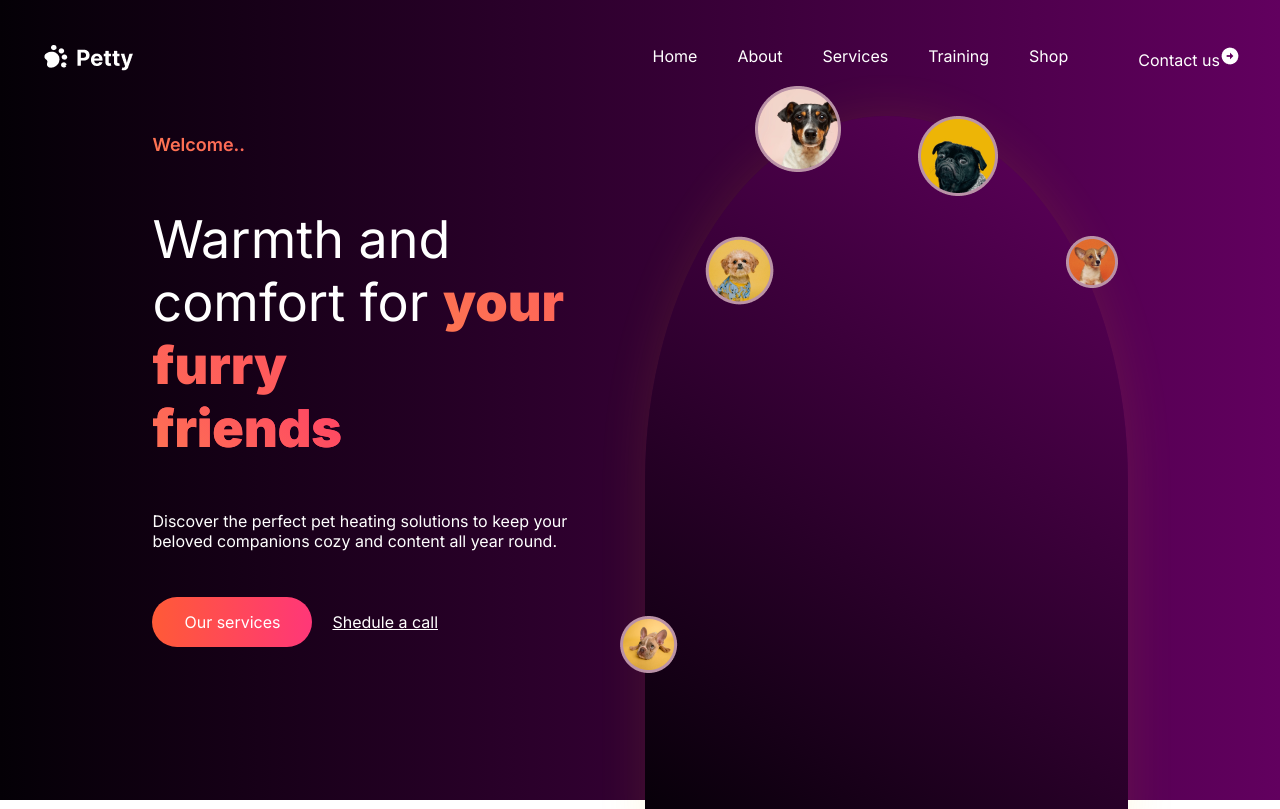
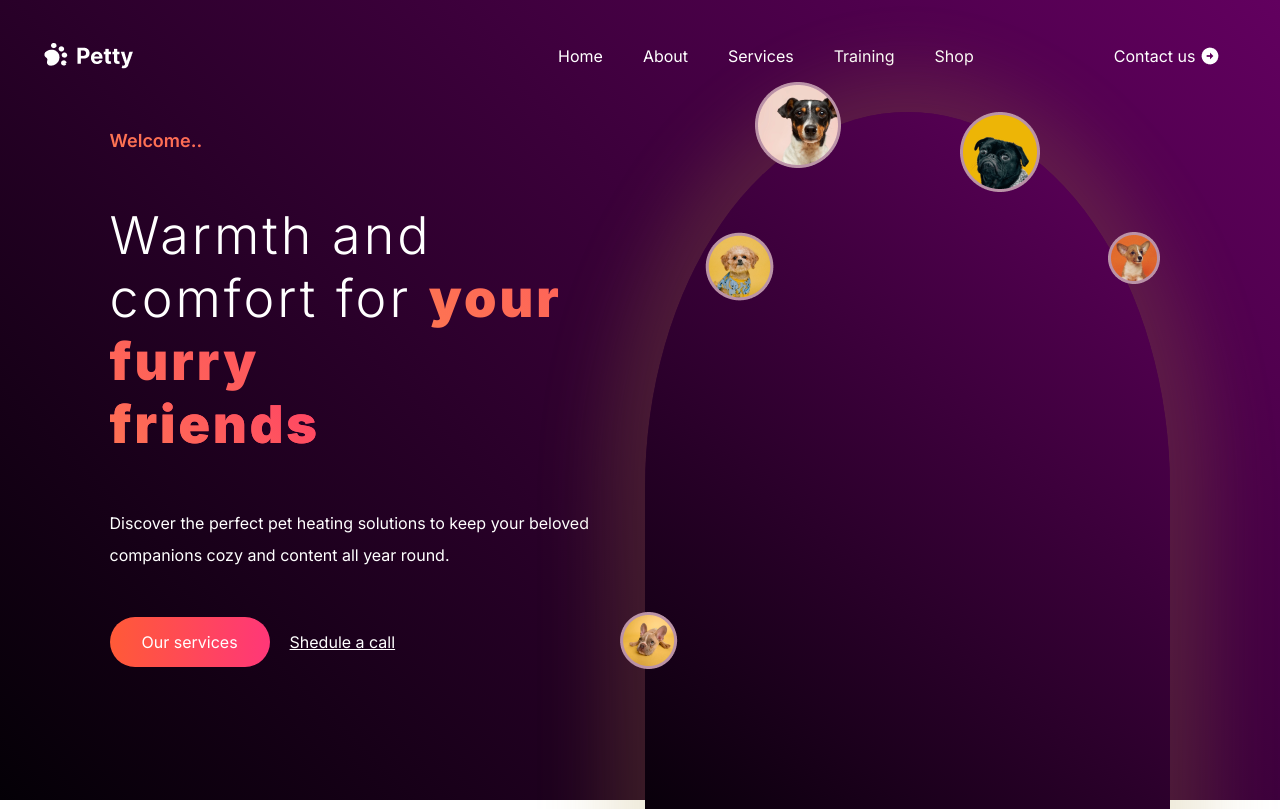
Before and after one commit to AstaRem/petty, a plain HTML site: page index.html in a window 1280 px wide. Shown: the top 809 px of the page. Drawn offline with Linux system fonts and the light colour scheme.

Commit message:
finished desktop styling

```diff
--- a/index.html
+++ b/index.html
@@ -20,12 +20,12 @@
                 </div>
                 <nav>
                     <ul class="nav-list">
-                        <li><span class="paw"><img class="paw-img" src="./images/hover-paw.png"></span><a href="#">Home</a></li>
-                        <li><span class="paw"><img class="paw-img" src="./images/hover-paw.png"></span><a href="#">About</a></li>
-                        <li><span class="paw"><img class="paw-img" src="./images/hover-paw.png"></span><a href="#">Services</a></li>
-                        <li><span class="paw"><img class="paw-img" src="./images/hover-paw.png"></span><a href="#">Training</a></li>
-                        <li><span class="paw"><img class="paw-img" src="./images/hover-paw.png"></span><a href="#">Shop</a></li>
-                        <li><span class="paw"><img class="paw-img" src="./images/hover-paw.png"></span><a href="#">Contact us</a><img src="./images/arrow-right-circle-fill.png"></li>
+                        <li><span class="paw"><img class="paw-img" src="./images/hover-paw.png"></span><span class="nav-link"><a href="#">Home</a></span></li>
+                        <li><span class="paw"><img class="paw-img" src="./images/hover-paw.png"></span><span class="nav-link"><a href="#">About</a></span></li>
+                        <li><span class="paw"><img class="paw-img" src="./images/hover-paw.png"></span><span class="nav-link"><a href="#">Services</a></span></li>
+                        <li><span class="paw"><img class="paw-img" src="./images/hover-paw.png"></span><span class="nav-link"><a href="#">Training</a></span></li>
+                        <li><span class="paw"><img class="paw-img" src="./images/hover-paw.png"></span><span class="nav-link"><a href="#">Shop</a></span></li>
+                        <li><span class="paw"><img class="paw-img" src="./images/hover-paw.png"></span><span class="nav-link"></span><a href="#">Contact us <div class="arrow"><img src="./images/arrow-right-circle-fill.png"></div></a></li>
                     </ul>
                 </nav>
             </header>
@@ -48,6 +48,7 @@
                     <div class="main-img-container">
                         <img class="main-img" src="./images/main-dog.svg">
                     </div>
+
                     <img class="dog-1" src="./images/dog1.png">
                     <img class="dog-2" src="./images/dog2.png">
                     <img class="dog-3" src="./images/dog3.png">
--- a/styles.scss
+++ b/styles.scss
@@ -21,10 +21,11 @@ $letter-gradient-dark: #FF4265;
 $button-gradient-light: #FF5A37;
 $button-gradient-dark: #FF3778;
 $background-gradient-light: #62005F;
+$background-gradient-medium: #180019;
 $background-gradient-dark: #040006;
 $dog-bacgr-gradient-light: #5B0E4E;
 $dog-bacgr-gradient-dark: #140119;
-$dog-shadow-color: #BA92A7; //??
+// $dog-shadow-color: #BA92A7; //??
 
 // general
 body {
@@ -36,7 +37,7 @@ body {
 }
 
 .outer-container {
-    background-image: linear-gradient( to right, $background-gradient-dark, $background-gradient-light);
+    background-image: linear-gradient( 45deg, $background-gradient-dark, $background-gradient-light);
     display: flex;
     justify-content: center;
 }
@@ -81,24 +82,54 @@ header {
         li {
             padding-right: 20px;
             padding-left: 20px;
+            display: flex;
 
-            .paw-img {
-                // display: inline-block;
+            .arrow{
+                display: inline-block;
+                        img {
+                    width: 100%;
+                    height: auto;
+                    align-self: center;
+                    margin-bottom: -4px;
+                }
+            }
+
+            .paw {
+                width: 15px;
+                height: auto;
+                display: inline-block;
                 display: none;
             }
-            //NOT WORKING YET
-            a:hover {
-                font-size: 600;
+            .paw-img {
+                // display: none;
+                margin-right: 5px;
             }
-
+            .nav-link {
+                display: block;
+            }
         }
 
         li:nth-child(6){
-            padding-left: 50px;
-            padding-right: 0;
+            margin-left: 100px;
+            margin-right: 0;
+            display: flex;
+            justify-content: center;
+            align-items: center;
+
+
         }
     }
 }
+
+header  nav  ul li:hover .paw {
+                display: block;
+            }
+
+header  nav  ul li:hover .nav-link {
+                font-weight: 600;
+            }
+
+
 
 // main
 main{
@@ -122,13 +153,17 @@ main{
         }
         h1 {
             font-size: 52px;
-            font-weight: 400;
+            font-weight: 300;
+            letter-spacing: 3px;
             span.h1-highlight-1, span.h1-highlight-2  {
                 font-weight: 900;
                 background:linear-gradient(45deg, $letter-gradient-light, $letter-gradient-dark);
                 -webkit-background-clip: text; /* Clips the background to the text */
                 -webkit-text-fill-color: transparent; /* Makes the text itself transparent */
             }
+        }
+        p.main-text {
+            line-height: 2;
         }
 
 
@@ -166,7 +201,7 @@ main{
     border-radius: 50% 50% 0 0;
     padding: 10px 10px 0 30px;
     margin-left: 50px;
-    box-shadow: 0 0 50px rgba(245, 197, 24, 0.1);
+    box-shadow: 0 0 70px 40px rgba(168, 145, 59, 0.2);
     .main-img-container {
         display:flex;
         flex-direction: column;
```
Also changed, not shown: styles.css.
